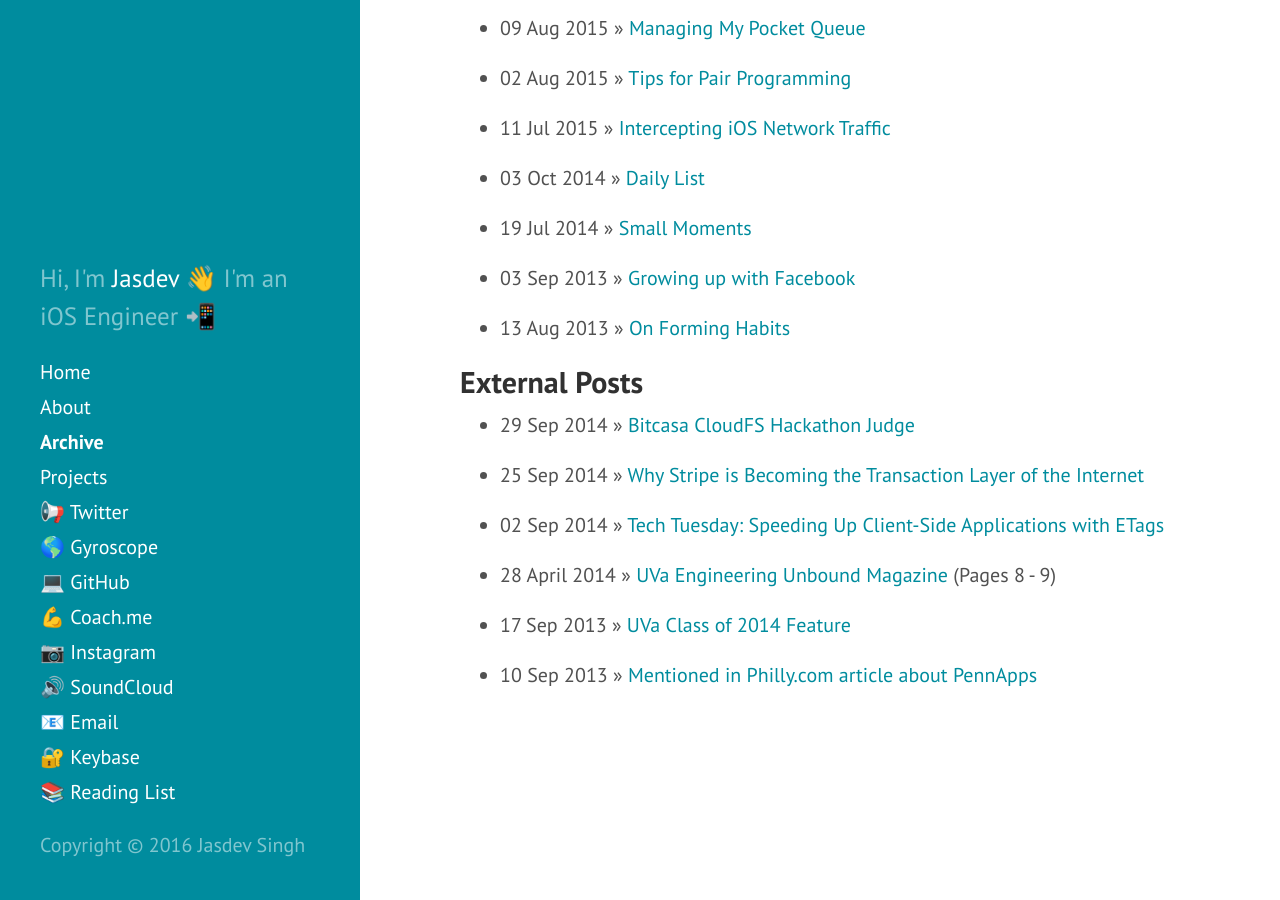
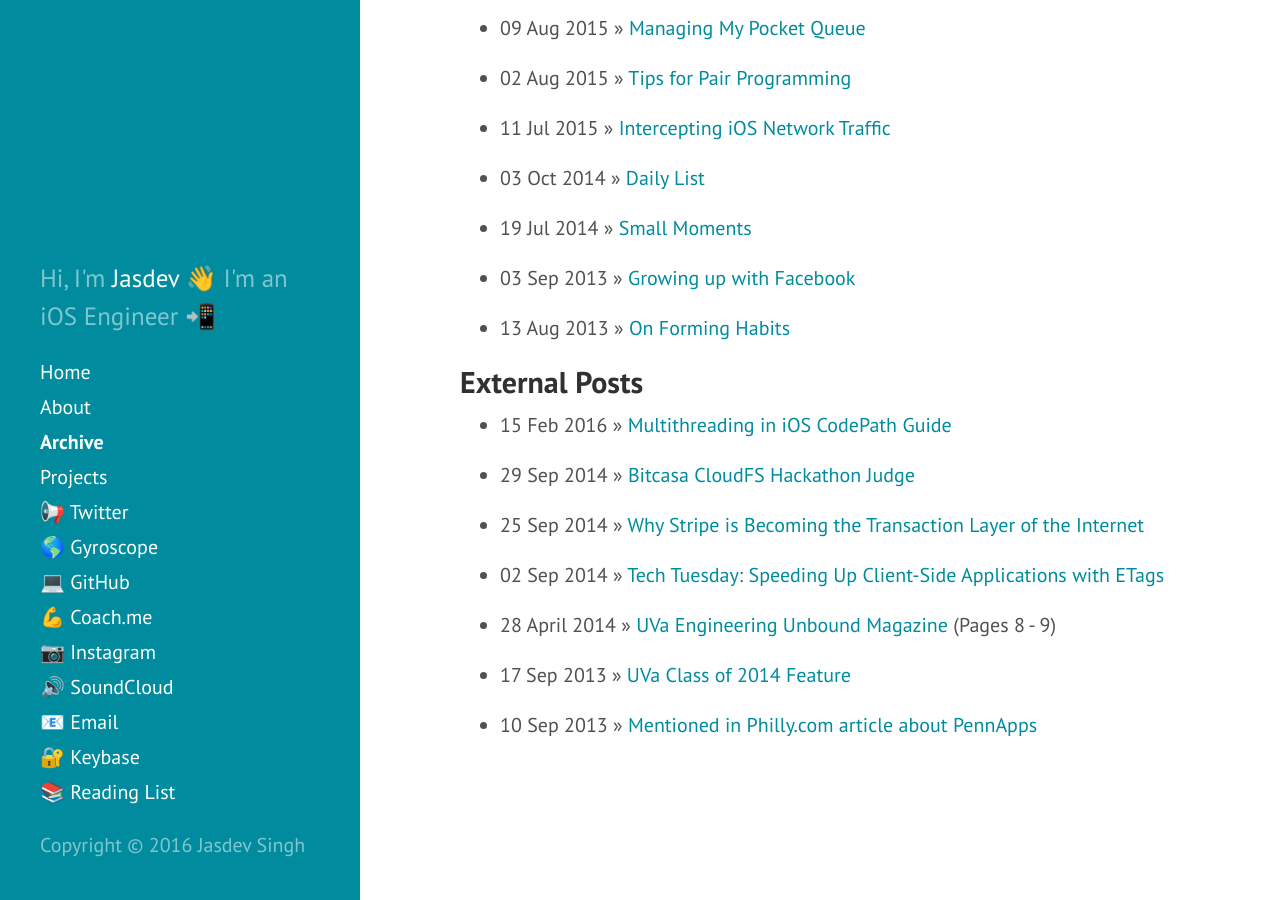
Before and after one commit to rvsrvs/jasdev.github.io, a Jekyll site: the page built from archive.md, in a window 1280 px wide and 900 px high, scrolled down 875 px. Built offline with Jekyll 4.4.1, drawn with Linux system fonts in a browser that asks for light colours; Markdown is read by kramdown in place of the engine named in the settings.

Commit message:
Adding CodePath guide

```diff
--- a/archive.md
+++ b/archive.md
@@ -13,7 +13,9 @@ I usually [tweet](https://twitter.com/jasdev) out each post. However, if you pre
 
 ## External Posts
 
-  * 29 Sep 2014 &raquo; [Bitcasa CloudFS Hackathon Judge ](https://twitter.com/bitcasa/status/516729203920998400)
+  * 15 Feb 2016 &raquo; [Multithreading in iOS CodePath Guide](https://github.com/codepath/ios_guides/wiki/Multithreading-in-iOS)
+
+  * 29 Sep 2014 &raquo; [Bitcasa CloudFS Hackathon Judge](https://twitter.com/bitcasa/status/516729203920998400)
 
   * 25 Sep 2014 &raquo; [Why Stripe is Becoming the Transaction Layer of the Internet](http://blog.thinkful.com/post/98406708378/why-stripe-is-becoming-the-transaction-layer-of)
 
```
